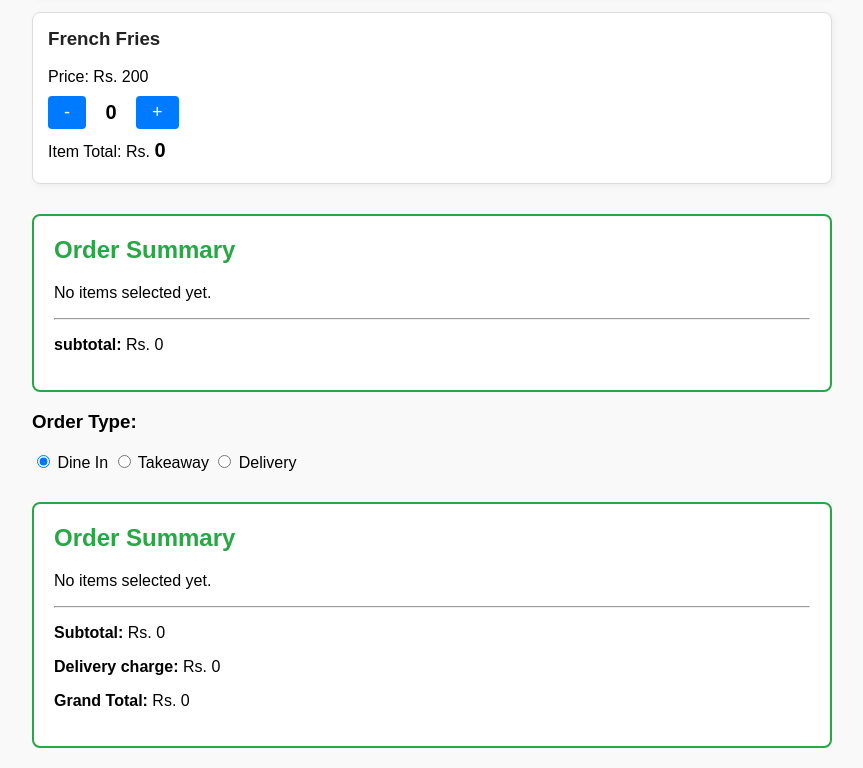
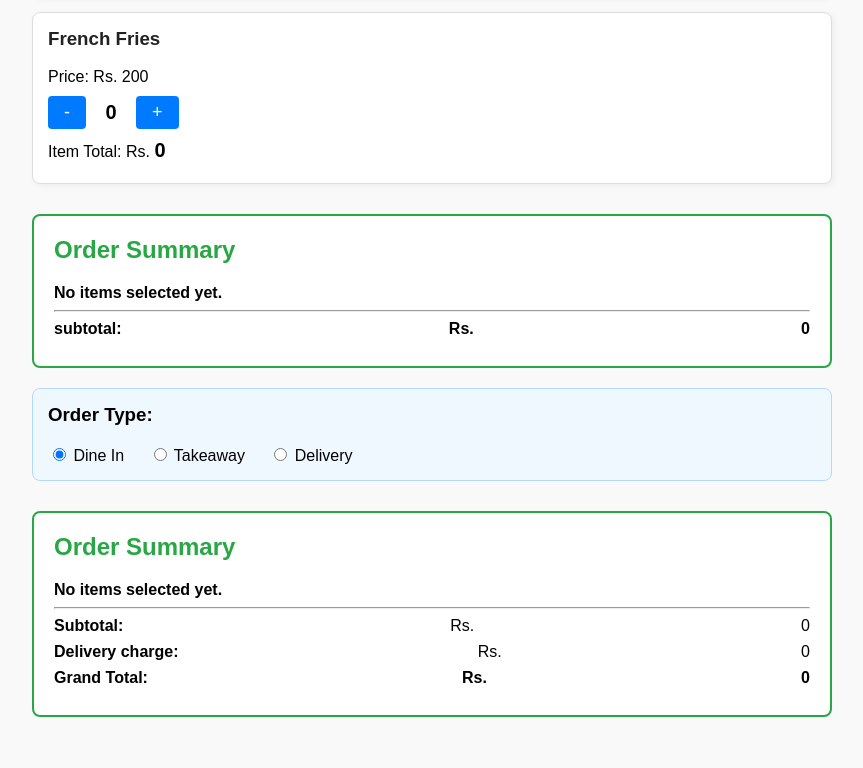
Before and after one commit to PRINCEZ110/ResturentOrderCR, a plain HTML site: page index.html in a window 1280 px wide. Shown: the part 819-1587 px from the top of the page, without its empty margins (208-1071 px from the left). After the commit the page ends 1556 px from the top, so only its background shows below. Drawn offline with Linux system fonts and the light colour scheme.

Commit message:
feat: order type and summary styling

```diff
--- a/style.css
+++ b/style.css
@@ -98,3 +98,36 @@
     font-weight: bold;
     color: #28a745;
 }
+
+/* Order Type */
+#order-type-container {
+    background: #f0f8ff;
+    border: 1px solid #b3d9ff;
+    border-radius: 8px;
+    padding: 15px;
+    margin-top: 20px;
+    margin-bottom: 20px;
+}
+
+#order-type-container h3 {
+    margin-top: 0;
+}
+
+#order-type-container label {
+    margin-right: 20px;
+    font-size: 16px;
+    cursor: pointer;
+}
+
+#order-summary p {
+    display: flex;
+    justify-content: space-between;
+    margin: 8px 0;
+}
+
+#order-summary p:last-of-type {
+    font-weight: 1.3em;
+    font-size: 2px solid #28a745;
+    border-top:10px;
+    font-weight: bold;
+}
```
